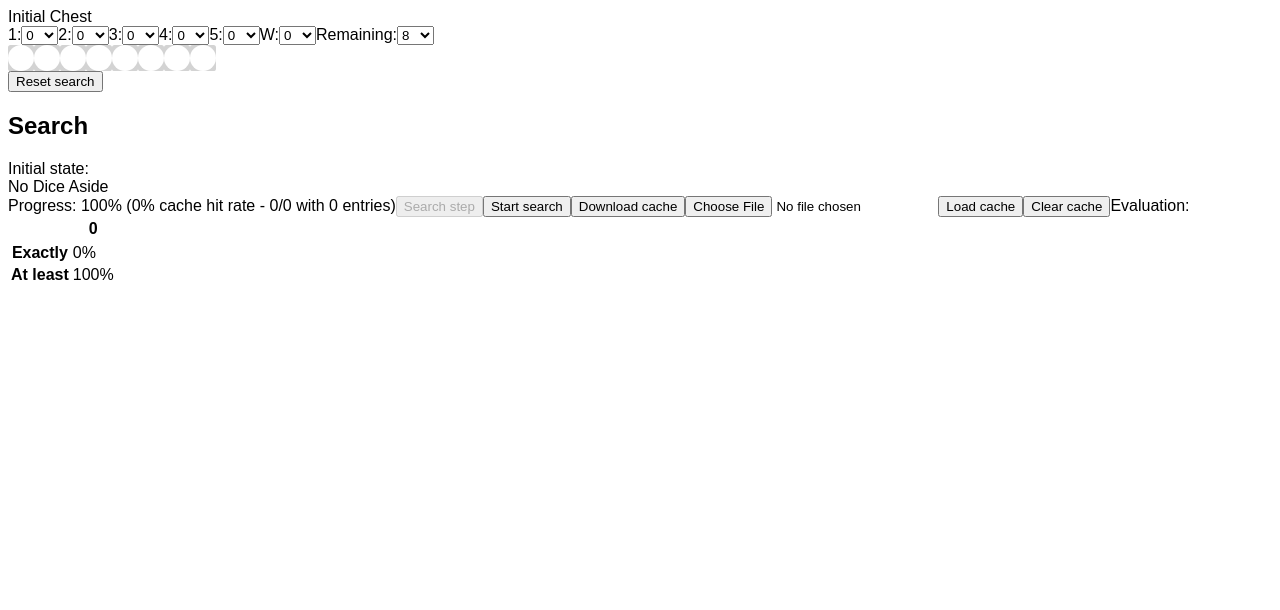
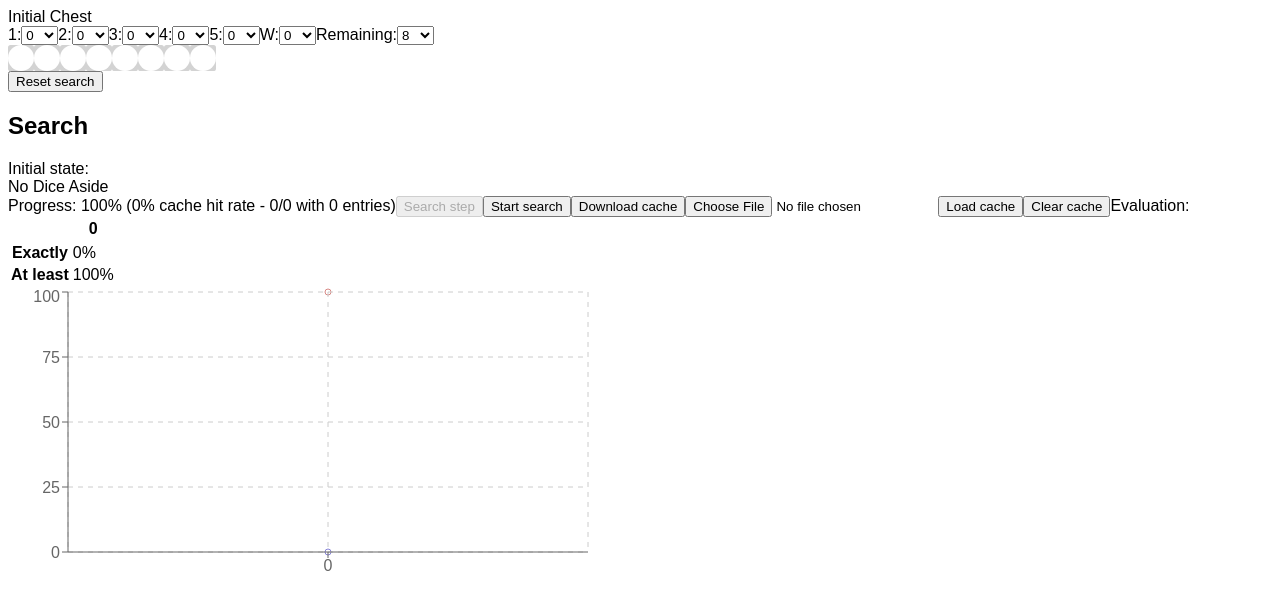
Before and after one commit to costas-basdekis/probable-worms, a React (Create React App) app: page / in a window 1280 px wide. Shown: the top 610 px of the page. Built offline with nearby package versions, Linux system fonts and the light colour scheme.

Commit message:
Add probabilities charts

```diff
--- a/package.json
+++ b/package.json
@@ -12,6 +12,7 @@
     "react": "18.2.0",
     "react-dom": "18.2.0",
     "react-scripts": "5.0.1",
+    "recharts": "^2.6.2",
     "sass": "^1.62.1",
     "underscore": "1.13.6"
   },
--- a/src/App.tsx
+++ b/src/App.tsx
@@ -4,6 +4,7 @@ import _ from "underscore";
 import "./styles.scss";
 import * as worms from "./worms";
 import {RemoteSearch, SearchInstance} from "./RemoteSearch";
+import {LineChart, Line, CartesianGrid, XAxis, YAxis, Tooltip} from 'recharts';
 
 type PipColumnType = "start" | "middle" | "end" | null;
 interface PipsConfiguration {
@@ -102,8 +103,21 @@ class RChest extends Component<RChestProps> {
 interface REvaluationProps {
   evaluation: worms.Evaluation,
 }
+class REvaluation extends Component<REvaluationProps> {
+  render() {
+    const {evaluation} = this.props;
+    return <>
+      <REvaluationTable evaluation={evaluation} />
+      <REvaluationChart evaluation={evaluation} />
+    </>;
+  }
+}
 
-class REvaluation extends Component<REvaluationProps> {
+interface REvaluationTableProps {
+  evaluation: worms.Evaluation,
+}
+
+class REvaluationTable extends Component<REvaluationTableProps> {
   render() {
     const {evaluation} = this.props;
     const maxTotal = Math.max(0, Math.max(...evaluation.exactResultOccurrences.keys(), ...evaluation.minimumResultOccurrences.keys()));
@@ -134,6 +148,33 @@ class REvaluation extends Component<REvaluationProps> {
         </tr>
         </tbody>
       </table>
+    );
+  }
+}
+
+interface REvaluationChartProps {
+  evaluation: worms.Evaluation,
+}
+
+class REvaluationChart extends Component<REvaluationChartProps> {
+  render() {
+    const {evaluation} = this.props;
+    const maxTotal = Math.max(0, Math.max(...evaluation.exactResultOccurrences.keys(), ...evaluation.minimumResultOccurrences.keys()));
+    const totals = _.range(maxTotal + 1);
+    const chartData = totals.map(total => ({
+      total,
+      exactly: Math.floor((evaluation.exactResultOccurrences.get(total) || 0) * 100),
+      atLeast: total === 0 ? 100 : Math.floor((evaluation.minimumResultOccurrences.get(total) || 0) * 100),
+    }));
+    return (
+      <LineChart width={600} height={300} data={chartData} margin={{ top: 5, right: 20, bottom: 5, left: 0 }}>
+        <Line type={"monotone"} dataKey={"exactly"} stroke={"#8884d8"} isAnimationActive={false} />
+        <Line type={"monotone"} dataKey={"atLeast"} stroke={"#d88884"} isAnimationActive={false} />
+        <CartesianGrid stroke={"#ccc"} strokeDasharray={"5 5"} />
+        <XAxis dataKey={"total"} />
+        <YAxis />
+        <Tooltip />
+      </LineChart>
     );
   }
 }
```
Also changed, not shown: 2 other files (tests, documents, lock files or other folders).
